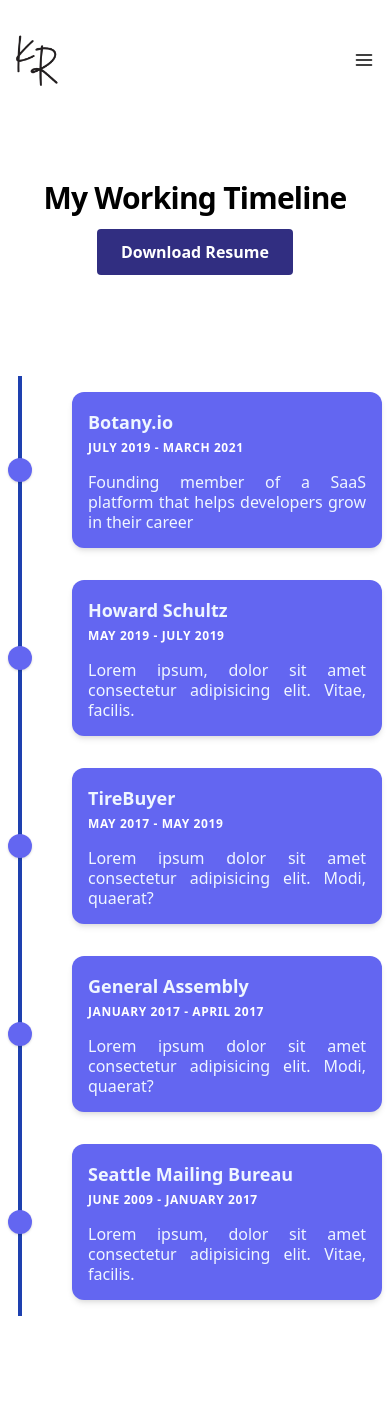
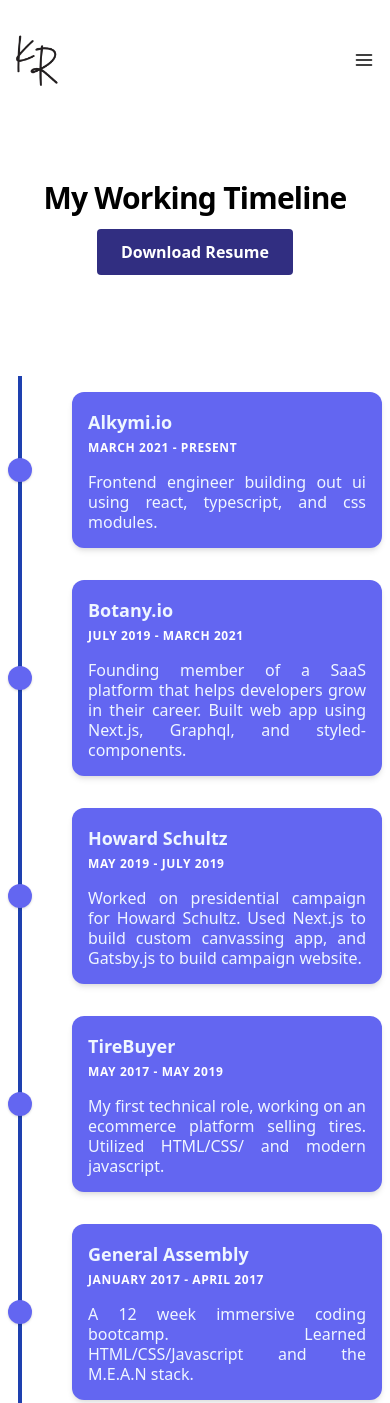
Before and after one commit to krichdev/helloimkyle, a Gatsby site: page /resume in a window 390 px wide. Shown: the top 1403 px of the page. Before the commit the page ends 1324 px from the top, so only its background shows below. Built offline with nearby package versions, Linux system fonts and the light colour scheme; Gatsby itself is replaced by a stand-in of ours.

Commit message:
update resume page and resume download

```diff
--- a/gatsby-node.js
+++ b/gatsby-node.js
@@ -6,7 +6,7 @@
 
   const blogResult = await graphql(`
     query {
-      allMdx(filter: { fileAbsolutePath: { regex: "/blog/" } }) {
+      allMdx(filter: {fileAbsolutePath: {regex: "/blog/"}}) {
         nodes {
           frontmatter {
             slug
@@ -41,7 +41,6 @@
   // Create blog pages.
   const posts = blogResult.data.allMdx.nodes
   // call `createPage` for each result
-
   posts.map(({ frontmatter, id }) => {
     createPage({
       path: `/blog/${frontmatter.slug}`,
--- a/src/components/intro.js
+++ b/src/components/intro.js
@@ -6,15 +6,15 @@
     <div className="w-full md:w-8/12">
       <h1 className="mb-8 text-4xl font-bold text-gray-900 md:text-6xl">
         Hello, I'm Kyle. <br />
-        I'm a <span className="text-indigo-500">front end developer</span>.
+        I'm a <span className="text-indigo-500">front end engineer</span>.
       </h1>
       <p className="mb-3 text-base text-gray-500 md:text-2xl">
         Utilizing modern JavaScript to build responsive web apps and features to
         boost business growth and improve UX.
       </p>
       <p className="mb-5 text-base text-gray-500 md:text-2xl">
-        Most recently I was a founding member of a SaaS app to help developers
-        grow in their career.
+        Currently working with React at Alkymi helping develop the first Data Inbox
+        for the enterprise.
       </p>
       <div className="flex flex-row justify-start">
         <a href="https://www.linkedin.com/in/kyle-richardson" target="__blank">
--- a/src/components/recentPosts.js
+++ b/src/components/recentPosts.js
@@ -7,6 +7,7 @@
       recentPostsData: allMdx(
         limit: 3
         filter: { fileAbsolutePath: { regex: "/blog/" } }
+        sort: {fields: frontmatter___date, order: DESC}
       ) {
         nodes {
           frontmatter {
--- a/src/pages/resume.tsx
+++ b/src/pages/resume.tsx
@@ -1,6 +1,4 @@
-// If you don't want to use TypeScript you can delete this file!
 import React from "react"
-// import { PageProps, Link, graphql } from "gatsby"
 
 import Layout from "../components/layout"
 import SEO from "../components/seo"
@@ -22,13 +20,30 @@
       </section>
 
       <div className="flex flex-col md:grid grid-cols-9 mx-auto p-2 text-blue-50">
+        {/* <!-- right --> */}
+        <div className="flex md:contents">
+          <div className="col-start-5 col-end-6 mr-10 md:mx-auto relative">
+            <div className="h-full w-6 flex items-center justify-center">
+              <div className="h-full w-1 bg-blue-800 pointer-events-none" />
+            </div>
+            <div className="w-6 h-6 absolute top-1/2 -mt-3 rounded-full bg-indigo-500 shadow" />
+          </div>
+          <div className="bg-indigo-500 col-start-6 col-end-10 p-4 rounded-xl my-4 mr-auto shadow-md">
+            <h3 className="font-semibold text-lg mb-1"><a href="https://alkymi.io" target="_blank">Alkymi.io</a></h3>
+            <p className="mb-4 text-xs font-semibold tracking-wider text-white uppercase">March 2021 - Present</p>
+            <p className="leading-tight text-justify">
+              Frontend engineer building out ui using react, typescript, and css modules.
+            </p>
+          </div>
+        </div>
         {/* <!-- left --> */}
         <div className="flex flex-row-reverse md:contents">
           <div className="bg-indigo-500 col-start-1 col-end-5 p-4 rounded-xl my-4 ml-auto shadow-md">
             <h3 className="font-semibold text-lg mb-1"><a href="https://botany.io" target="_blank">Botany.io</a></h3>
             <p className="mb-4 text-xs font-semibold tracking-wider text-white uppercase">July 2019 - March 2021</p>
             <p className="leading-tight text-justify">
-              Founding member of a SaaS platform that helps developers grow in their career
+              Founding member of a SaaS platform that helps developers grow in their career. Built web app using Next.js,
+              Graphql, and styled-components.
             </p>
           </div>
           <div className="col-start-5 col-end-6 md:mx-auto relative mr-10">
@@ -50,8 +65,8 @@
             <h3 className="font-semibold text-lg mb-1">Howard Schultz</h3>
             <p className="mb-4 text-xs font-semibold tracking-wider text-white uppercase">May 2019 - July 2019</p>
             <p className="leading-tight text-justify">
-              Lorem ipsum, dolor sit amet consectetur adipisicing elit. Vitae,
-              facilis.
+              Worked on presidential campaign for Howard Schultz. Used Next.js to build custom canvassing app, and Gatsby.js to build
+              campaign website.
             </p>
           </div>
         </div>
@@ -61,8 +76,7 @@
             <h3 className="font-semibold text-lg mb-1">TireBuyer</h3>
             <p className="mb-4 text-xs font-semibold tracking-wider text-white uppercase">May 2017 - May 2019</p>
             <p className="leading-tight text-justify">
-              Lorem ipsum dolor sit amet consectetur adipisicing elit. Modi,
-              quaerat?
+              My first technical role, working on an ecommerce platform selling tires. Utilized HTML/CSS/ and modern javascript.
             </p>
           </div>
           <div className="col-start-5 col-end-6 md:mx-auto relative mr-10">
@@ -78,8 +92,7 @@
             <h3 className="font-semibold text-lg mb-1">General Assembly</h3>
             <p className="mb-4 text-xs font-semibold tracking-wider text-white uppercase">January 2017 - April 2017</p>
             <p className="leading-tight text-justify">
-              Lorem ipsum dolor sit amet consectetur adipisicing elit. Modi,
-              quaerat?
+              A 12 week immersive coding bootcamp. Learned HTML/CSS/Javascript and the M.E.A.N stack.
             </p>
           </div>
           <div className="col-start-5 col-end-6 md:mx-auto relative mr-10">
@@ -103,8 +116,8 @@
             </h3>
             <p className="mb-4 text-xs font-semibold tracking-wider text-white uppercase">June 2009 - January 2017</p>
             <p className="leading-tight text-justify">
-              Lorem ipsum, dolor sit amet consectetur adipisicing elit. Vitae,
-              facilis.
+              Worked for my family's direct mail marketing business. I wore a lot of hats here, from cleaning the bathrooms, to sales and marketing,
+              to production.
             </p>
           </div>
         </div>
```
Also changed, not shown: content/blog/Object-Destructure/object-destructure.mdx (+2 -2 lines), 1 other file.
